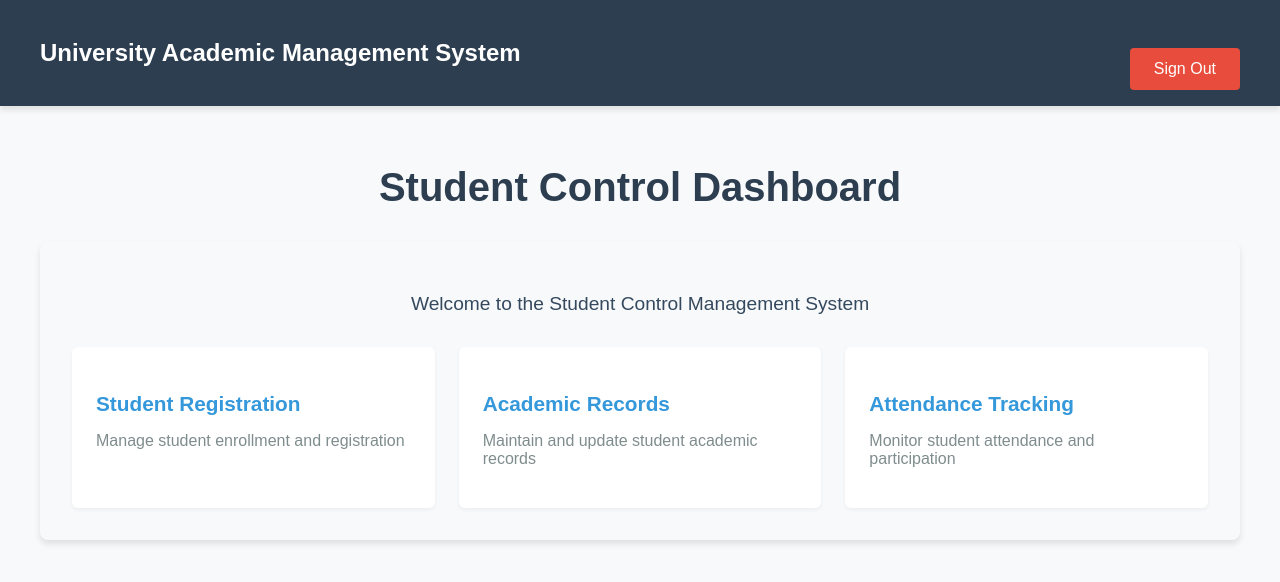
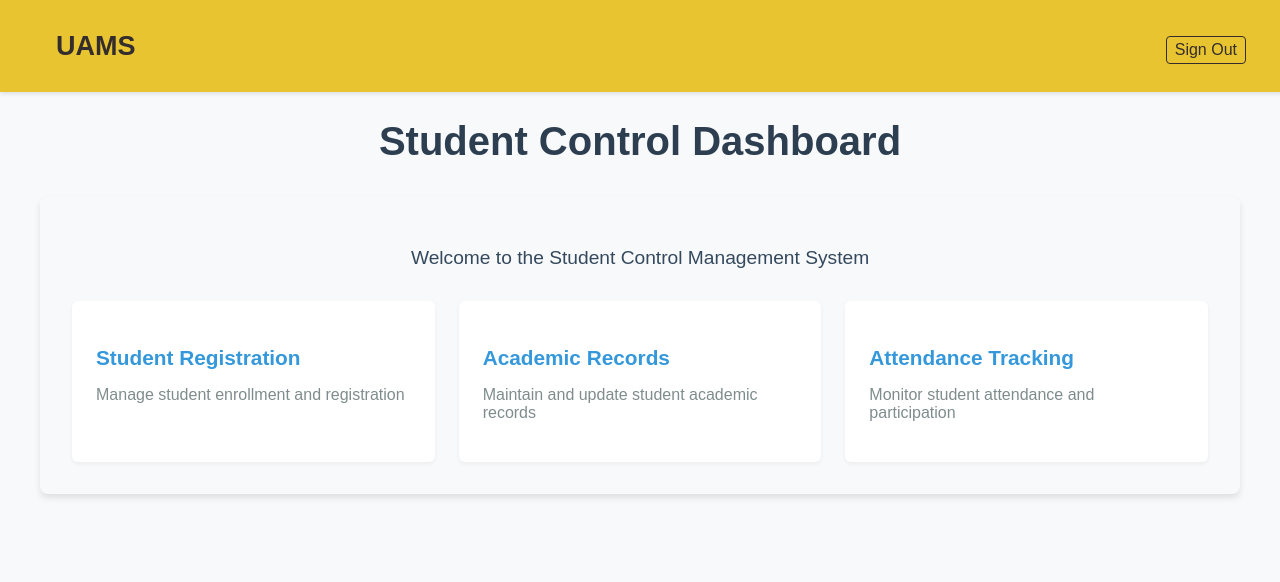
Before and after one commit to PeraMasters/UAMS_SPW, a React (Create React App) app in the folder uams/: page /student-control-dashboard in a window 1280 px wide. Shown: the top 582 px of the page. Built offline with nearby package versions, Linux system fonts and the light colour scheme.

Commit message:
did some changes to student and control dashboards

```diff
--- a/uams/src/components/student-control/StudentControlDashboard.js
+++ b/uams/src/components/student-control/StudentControlDashboard.js
@@ -1,30 +1,13 @@
 import React from 'react';
-import { useNavigate } from 'react-router-dom';
-import supabase from '../../lib/supabaseClient';
+import DashboardNavBar from '../DashboardNavBar';
 
 const StudentControlDashboard = () => {
-  const navigate = useNavigate();
-
-  const handleSignOut = async () => {
-    await supabase.auth.signOut();
-    navigate('/login');
-  };
-
   return (
     <div className="dashboard-page">
-      {/* Navbar */}
-      <nav className="navbar">
-        <div className="navbar-container">
-          <h1>University Academic Management System</h1>
-          <ul>
-            <li>
-              <button onClick={handleSignOut} className="sign-out-btn">Sign Out</button>
-            </li>
-          </ul>
-        </div>
-      </nav>
+      {/* Use the DashboardNavBar component */}
+      <DashboardNavBar />
 
-      <div className="dashboard">
+      <div className="dashboard" style={{ marginTop: '60px' }}>
         <h1>Student Control Dashboard</h1>
         <div className="dashboard-content">
           <p>Welcome to the Student Control Management System</p>
--- a/uams/src/components/student/StudentDashboard.js
+++ b/uams/src/components/student/StudentDashboard.js
@@ -1,31 +1,13 @@
 import React from 'react';
-import { Link, useNavigate } from 'react-router-dom';
-import supabase from '../../lib/supabaseClient';
+import DashboardNavBar from '../DashboardNavBar';
 
 const StudentDashboard = () => {
-  const navigate = useNavigate();
-
-  const handleSignOut = async () => {
-    await supabase.auth.signOut();
-    navigate('/login');
-  };
-
   return (
     <div className="dashboard-page">
-      {/* Navbar */}
-      <nav className="navbar">
-        <div className="navbar-container">
-          <h1>University Academic Management System</h1>
-          <ul>
-            <li><Link to="/">Home</Link></li>
-            <li>
-              <button onClick={handleSignOut} className="sign-out-btn">Sign Out</button>
-            </li>
-          </ul>
-        </div>
-      </nav>
+      {/* Use the DashboardNavBar component */}
+      <DashboardNavBar />
 
-      <div className="dashboard">
+      <div className="dashboard" style={{ marginTop: '60px' }}>
         <h1>Student Dashboard</h1>
         <div className="dashboard-content">
           <p>Welcome to the Student Portal</p>
```
